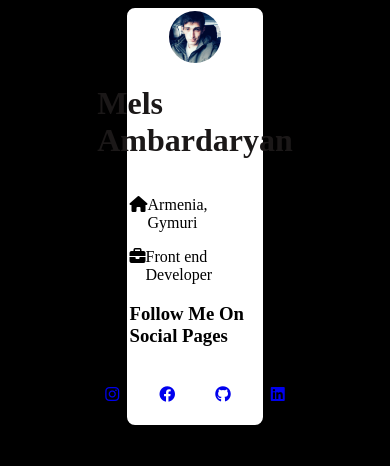
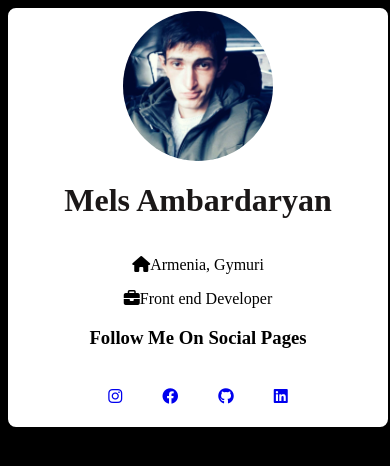
Before and after one commit to MelsAmbardaryan/MelsAmbardaryan.github.io, a plain HTML site: page index.html in a window 390 px wide. Drawn offline with Linux system fonts and the light colour scheme.

Commit message:
new media

```diff
--- a/index.css
+++ b/index.css
@@ -48,3 +48,10 @@ h3{
 .pages i:hover{
     background-color: blue;
 }
+
+@media all and (max-width:550px){
+    .Mypages{
+        width: 100%;
+    }
+
+}
```
